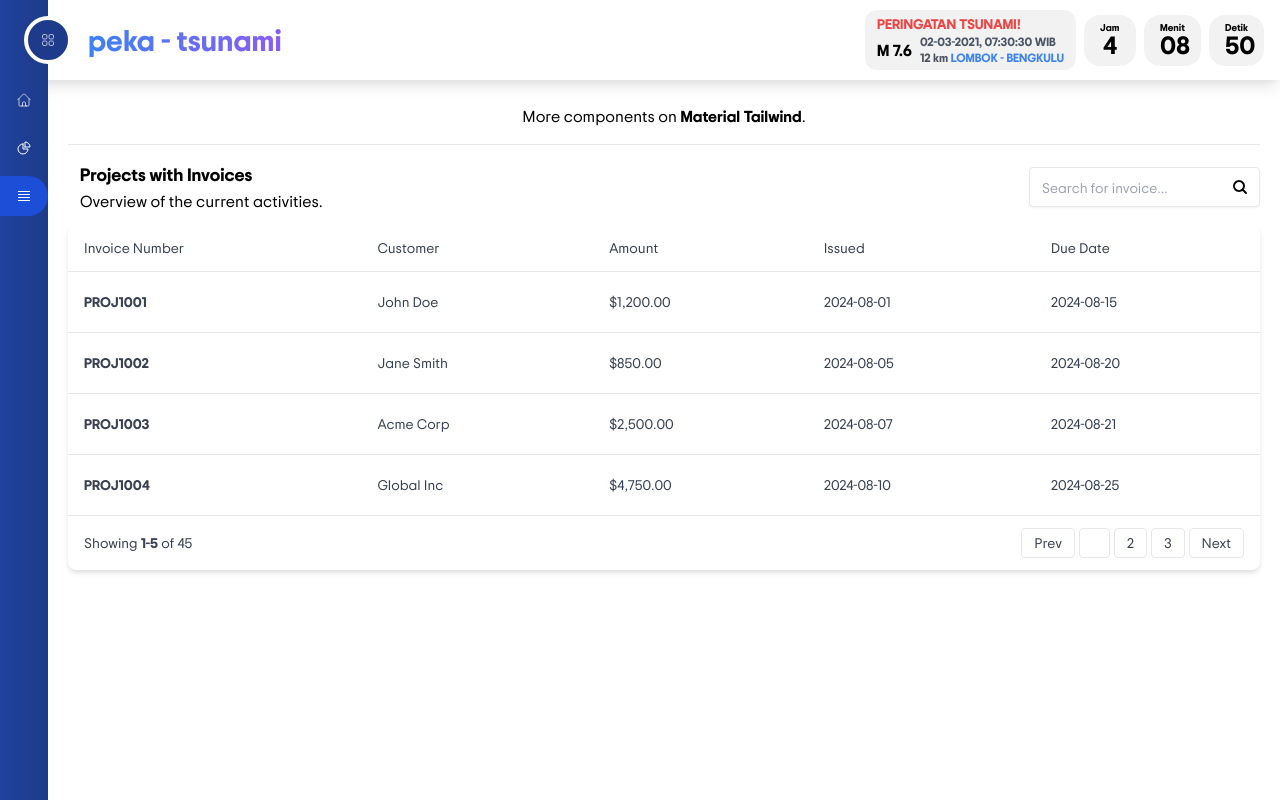
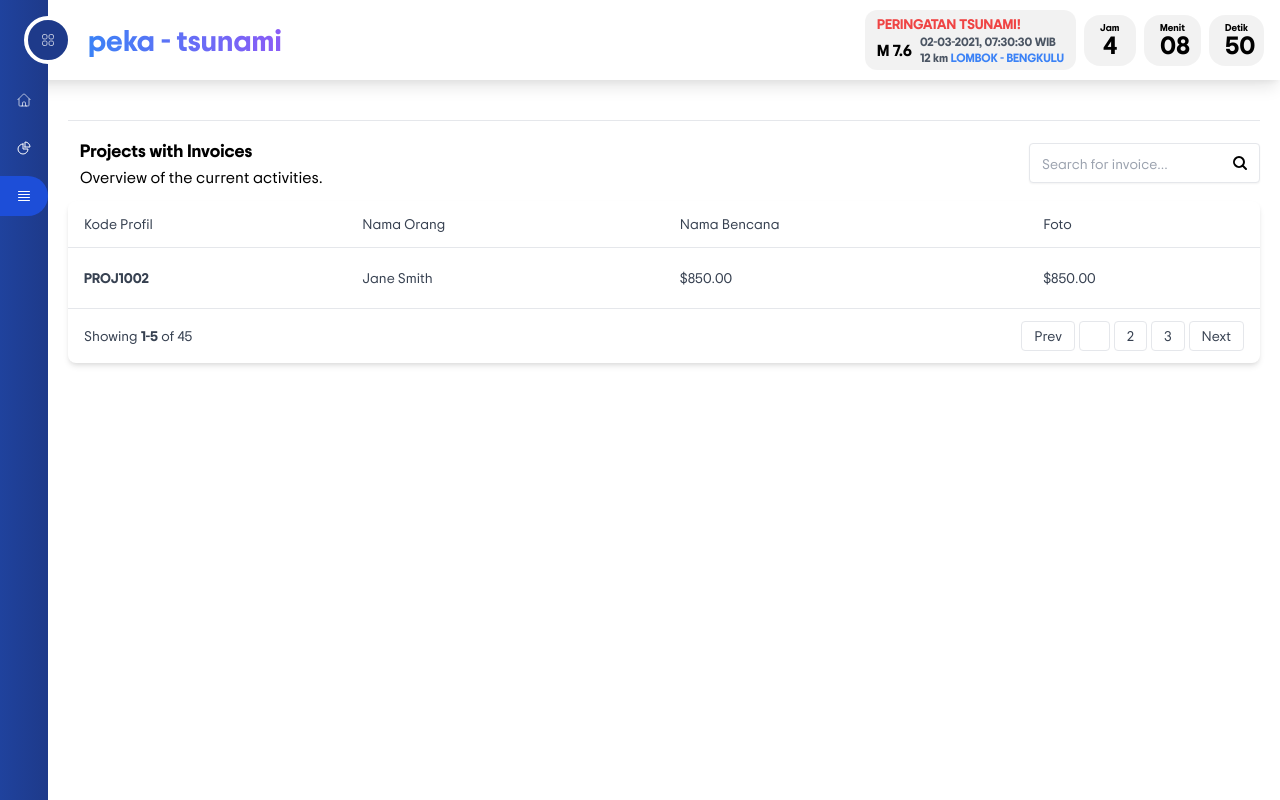
Before and after one commit to FathanRasyidi/SIMB, a PHP site: page /data.php in a window 1280 px wide. Run offline with PHP 8.4, Linux system fonts and the light colour scheme.

Commit message:
belum db

```diff
--- a/data.php
+++ b/data.php
@@ -189,7 +189,6 @@
             <div class="block mb-4 mx-auto border-b border-slate-300 pb-2 max-w-[360px]">
                 <a target='_blank' href='https://www.material-tailwind.com/docs/html/table'
                     class='block w-full px-4 py-2 text-center text-slate-700 transition-all '>
-                    More components on <b>Material Tailwind</b>.
                 </a>
             </div>
 
@@ -225,49 +224,27 @@
                         <tr>
                             <th class="p-4 border-b border-slate-200 bg-slate-50">
                                 <p class="text-sm font-normal leading-none text-slate-500">
-                                    Invoice Number
+                                    Kode Profil
                                 </p>
                             </th>
                             <th class="p-4 border-b border-slate-200 bg-slate-50">
                                 <p class="text-sm font-normal leading-none text-slate-500">
-                                    Customer
+                                    Nama Orang
                                 </p>
                             </th>
                             <th class="p-4 border-b border-slate-200 bg-slate-50">
                                 <p class="text-sm font-normal leading-none text-slate-500">
-                                    Amount
+                                    Nama Bencana
                                 </p>
                             </th>
                             <th class="p-4 border-b border-slate-200 bg-slate-50">
                                 <p class="text-sm font-normal leading-none text-slate-500">
-                                    Issued
-                                </p>
-                            </th>
-                            <th class="p-4 border-b border-slate-200 bg-slate-50">
-                                <p class="text-sm font-normal leading-none text-slate-500">
-                                    Due Date
+                                    Foto
                                 </p>
                             </th>
                         </tr>
                     </thead>
                     <tbody>
-                        <tr class="hover:bg-slate-50 border-b border-slate-200">
-                            <td class="p-4 py-5">
-                                <p class="block font-semibold text-sm text-slate-800">PROJ1001</p>
-                            </td>
-                            <td class="p-4 py-5">
-                                <p class="text-sm text-slate-500">John Doe</p>
-                            </td>
-                            <td class="p-4 py-5">
-                                <p class="text-sm text-slate-500">$1,200.00</p>
-                            </td>
-                            <td class="p-4 py-5">
-                                <p class="text-sm text-slate-500">2024-08-01</p>
-                            </td>
-                            <td class="p-4 py-5">
-                                <p class="text-sm text-slate-500">2024-08-15</p>
-                            </td>
-                        </tr>
                         <tr class="hover:bg-slate-50 border-b border-slate-200">
                             <td class="p-4 py-5">
                                 <p class="block font-semibold text-sm text-slate-800">PROJ1002</p>
@@ -279,44 +256,7 @@
                                 <p class="text-sm text-slate-500">$850.00</p>
                             </td>
                             <td class="p-4 py-5">
-                                <p class="text-sm text-slate-500">2024-08-05</p>
-                            </td>
-                            <td class="p-4 py-5">
-                                <p class="text-sm text-slate-500">2024-08-20</p>
-                            </td>
-                        </tr>
-                        <tr class="hover:bg-slate-50 border-b border-slate-200">
-                            <td class="p-4 py-5">
-                                <p class="block font-semibold text-sm text-slate-800">PROJ1003</p>
-                            </td>
-                            <td class="p-4 py-5">
-                                <p class="text-sm text-slate-500">Acme Corp</p>
-                            </td>
-                            <td class="p-4 py-5">
-                                <p class="text-sm text-slate-500">$2,500.00</p>
-                            </td>
-                            <td class="p-4 py-5">
-                                <p class="text-sm text-slate-500">2024-08-07</p>
-                            </td>
-                            <td class="p-4 py-5">
-                                <p class="text-sm text-slate-500">2024-08-21</p>
-                            </td>
-                        </tr>
-                        <tr class="hover:bg-slate-50 border-b border-slate-200">
-                            <td class="p-4 py-5">
-                                <p class="block font-semibold text-sm text-slate-800">PROJ1004</p>
-                            </td>
-                            <td class="p-4 py-5">
-                                <p class="text-sm text-slate-500">Global Inc</p>
-                            </td>
-                            <td class="p-4 py-5">
-                                <p class="text-sm text-slate-500">$4,750.00</p>
-                            </td>
-                            <td class="p-4 py-5">
-                                <p class="text-sm text-slate-500">2024-08-10</p>
-                            </td>
-                            <td class="p-4 py-5">
-                                <p class="text-sm text-slate-500">2024-08-25</p>
+                                <p class="text-sm text-slate-500">$850.00</p>
                             </td>
                         </tr>
                     </tbody>
```
